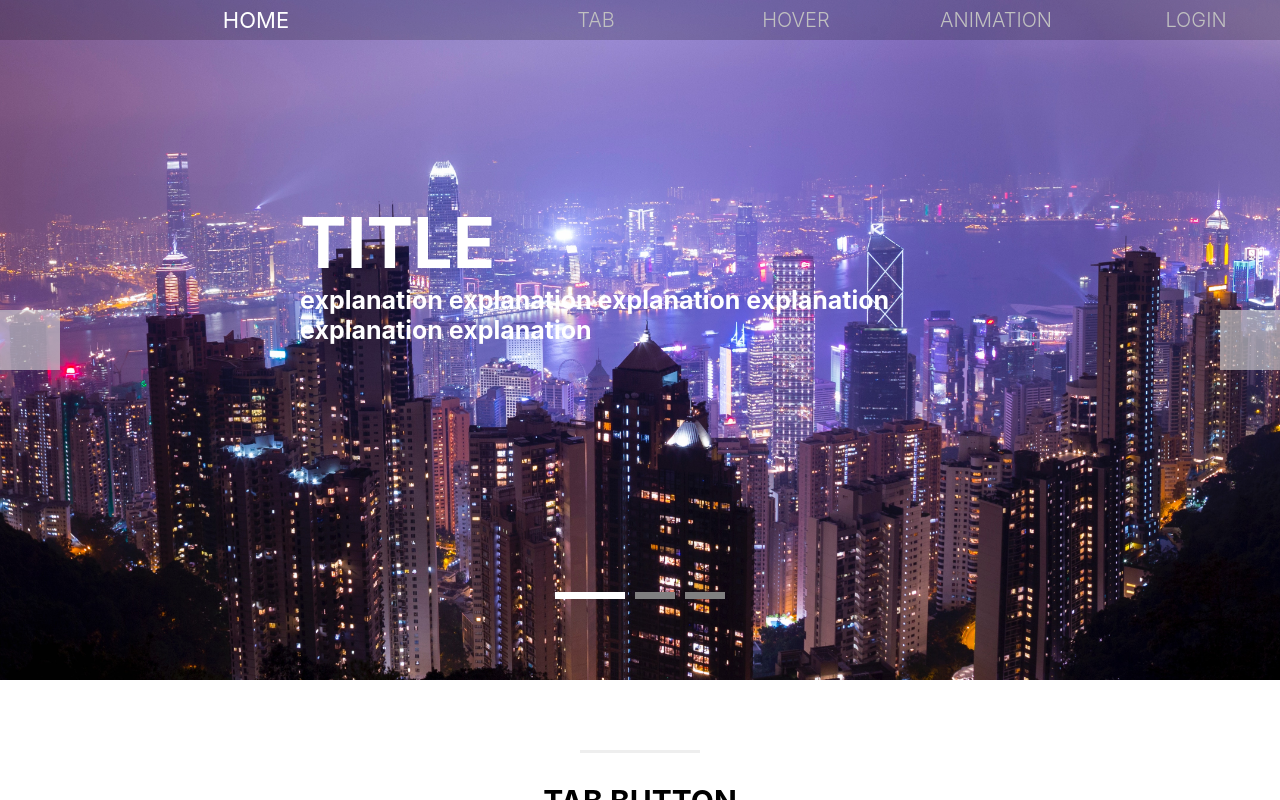
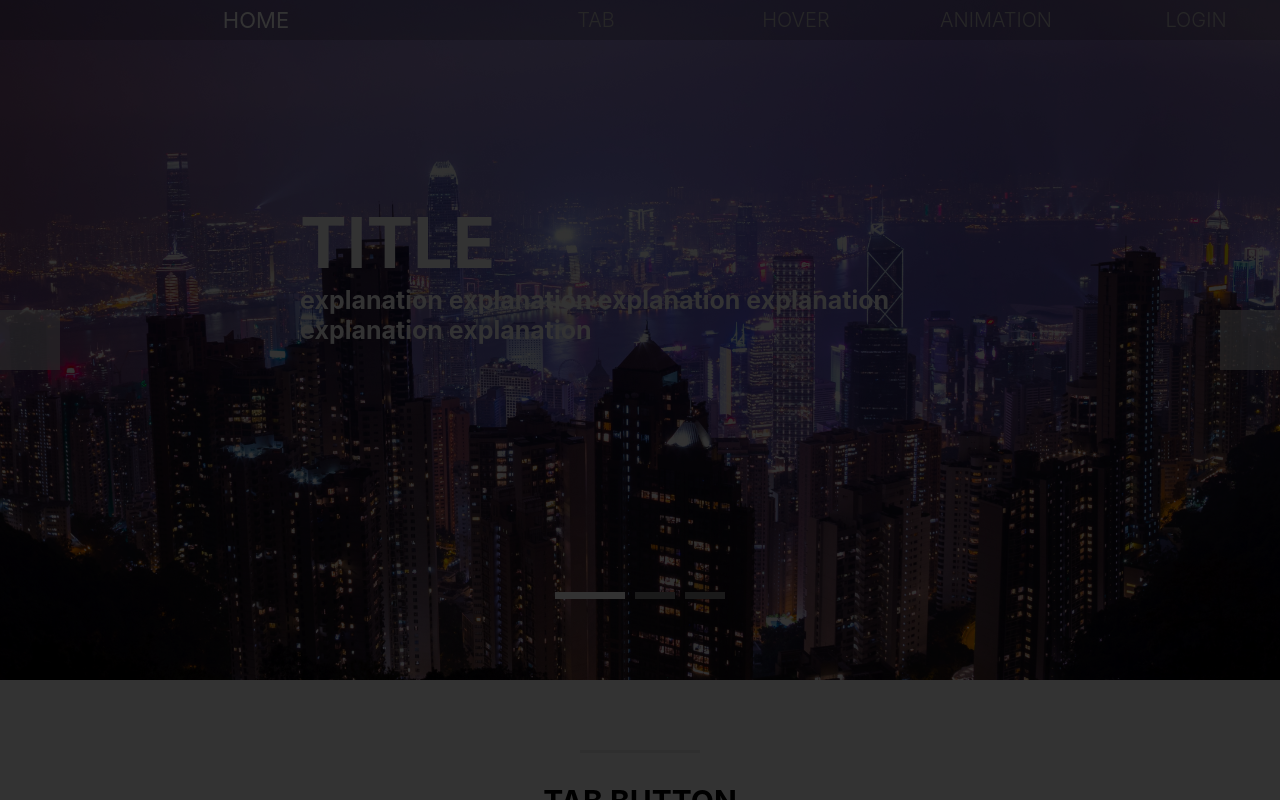
Before and after one commit to thdrudtp15/WebStandard, a React (Create React App) app in the folder web/: page / in a window 1280 px wide. Shown: the top 800 px of the page. Built offline with nearby package versions, Linux system fonts and the light colour scheme; grey boxes are pictures that could not be loaded; some icons are missing.

Commit message:
feat : 로그인 컴포넌트 생성 ( 모달창 기능 )

```diff
--- a/web/src/App.tsx
+++ b/web/src/App.tsx
@@ -7,6 +7,7 @@ import Hover from './components/Hover';
 import Section from './components/Section';
 import Footer from './components/Footer';
 import Navbar from './components/Navbar';
+import Login from './components/Login';
 
 import sectionImg from "./Image/light.jpg";
 
@@ -14,12 +15,12 @@ import sectionImg from "./Image/light.jpg";
 function App() {
   return (
     <div>
+      <Login/>
       <Navbar />
       <ImgSlide />
       <TabBtn/>
       <Section img={sectionImg} subject="SECTION TITLE" text="SECTION EXPLANATION" fontColor="white"/>
       <Hover />
-      <div style={{height : "200px"}}></div>
       <Footer />
     </div>
   );
--- a/web/src/components/Footer.tsx
+++ b/web/src/components/Footer.tsx
@@ -16,13 +16,20 @@ function Footer(){
 
             let percent = scroll / (height - view) * 100;
 
-            const tag = document.querySelector(".footer-wrap")
-            console.log(percent)
-                if(tag instanceof HTMLElement) {
+            const footerWrapTag = document.querySelector(".footer-wrap")
+            const navWrapTag = document.querySelector(".nav-wrap");
+
+                if(footerWrapTag instanceof HTMLElement && navWrapTag instanceof HTMLElement) {
+                    if(percent > 3) {
+                        navWrapTag.classList.add("nav-fold")
+                    }else{
+                        navWrapTag.classList.remove("nav-fold")
+                    }
+
                     if(percent > 90) {
-                        tag.classList.add("footer-expand");
+                        footerWrapTag.classList.add("footer-expand");
                     }else {
-                        tag.classList.remove("footer-expand");
+                        footerWrapTag.classList.remove("footer-expand");
                     }
             }
         }
@@ -31,9 +38,12 @@ function Footer(){
         return ()=>{window.removeEventListener("scroll",scrollEvnt)}
     },[])
 
-    return <div className="footer-wrap">
+    return <div>
+        <div style={{height : "200px"}}></div>
+        <div className="footer-wrap">
             푸터 내용채우기 마지막에 해도 될듯
-    </div>
+        </div>
+        </div>
 
 }
 
--- /dev/null
+++ b/web/src/components/Login.tsx
@@ -0,0 +1,18 @@
+import "../css/login.css";
+
+
+
+
+
+
+
+function Login(){
+
+
+
+
+
+    return <div className="login-wrap" onClick={()=>{}}></div>
+}
+
+export default Login;
--- a/web/src/components/Navbar.tsx
+++ b/web/src/components/Navbar.tsx
@@ -34,7 +34,6 @@ function NavCatg({data} : {data : {name : string , path : string , dropdownMenu
                      {data.dropdownMenu.map((menu,index)=>{
                          return <div key={index} className="nav-dropdown">{menu}</div>
                         })}
-
                  </div>
            </div>
 }
--- a/web/src/css/ImgSlide.css
+++ b/web/src/css/ImgSlide.css
@@ -95,7 +95,7 @@
 .slider-directBtnBox{
     position: relative;
     bottom: 100px;
-    z-index: 20;
+    z-index: 10;
     width: 100%;
     height: 30px;
     display: flex;
--- /dev/null
+++ b/web/src/css/login.css
@@ -0,0 +1,10 @@
+
+
+
+.login-wrap {
+    width: 100%;
+    height: 100vh;
+    background: rgba(0,0,0,0.8);
+    position: fixed;
+    z-index: 30;
+}
--- a/web/src/css/navbar.css
+++ b/web/src/css/navbar.css
@@ -2,13 +2,14 @@
 
 .nav-wrap {
     width: 100%;
-    position: absolute;
+    position: fixed;
     top: 0px;
     height: 40px;
     background: rgba(0,0,0,0.2);
     z-index: 2;
     color:white;
     display: flex;
+    transition: all 1s;
 }
 .nav-logoBox {
     height: 100%;
@@ -75,3 +76,6 @@
     font-weight: 300;
     font-size: 12px;
 }
+.nav-fold {
+    transform: translateY(-100%);
+}
```
Lines whose indentation alone changed are shown as unchanged.
